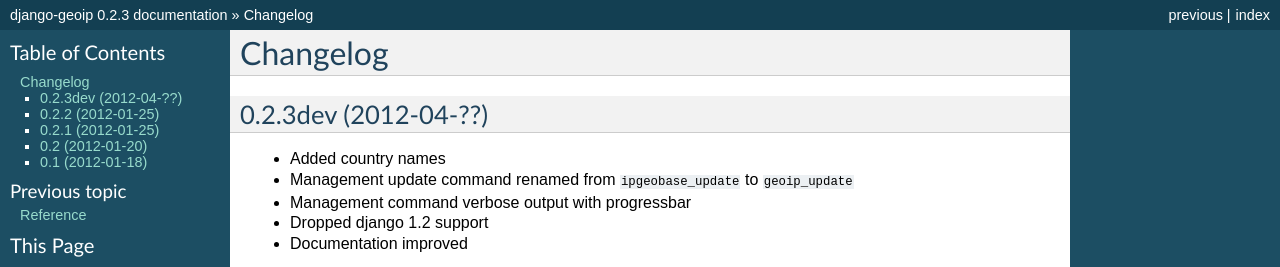
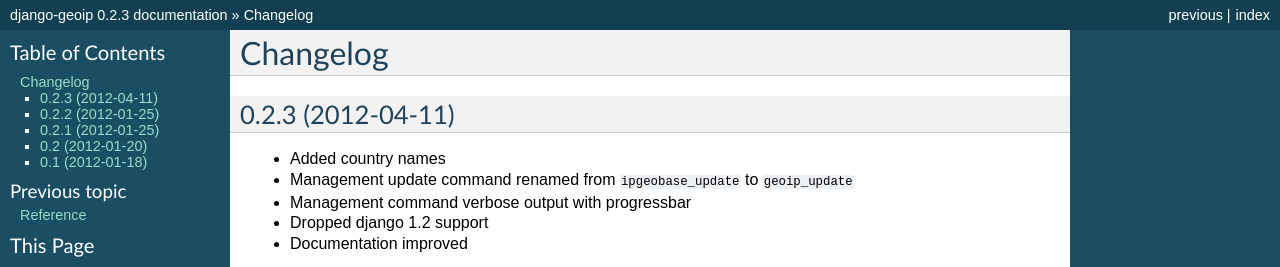
Before and after one commit to futurecolors/django-geoip, a Sphinx documentation site: the page built from docs/changelog.rst, in a window 1280 px wide. Shown: the top 267 px of the page. Built offline with Sphinx 7.4.7, drawn with Linux system fonts in a browser that asks for light colours.

Commit message:
Updated changelog (version fix)

```diff
--- a/docs/changelog.rst
+++ b/docs/changelog.rst
@@ -1,8 +1,8 @@
 Changelog
 =========
 
-0.2.3dev (2012-04-??)
----------------------
+0.2.3 (2012-04-11)
+------------------
 
 * Added country names
 * Management update command renamed from ``ipgeobase_update`` to ``geoip_update``
```
